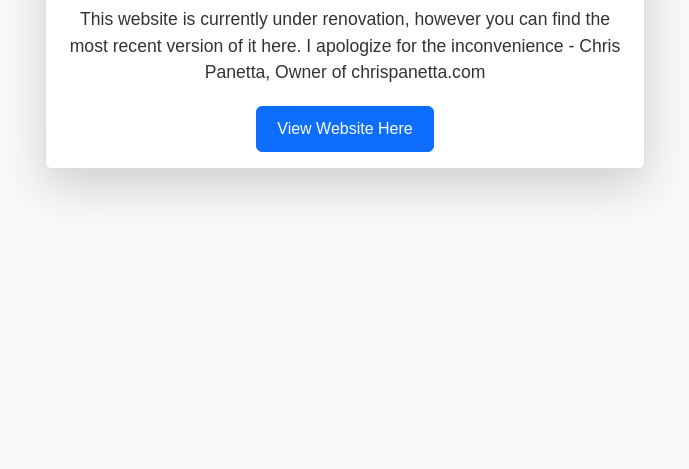
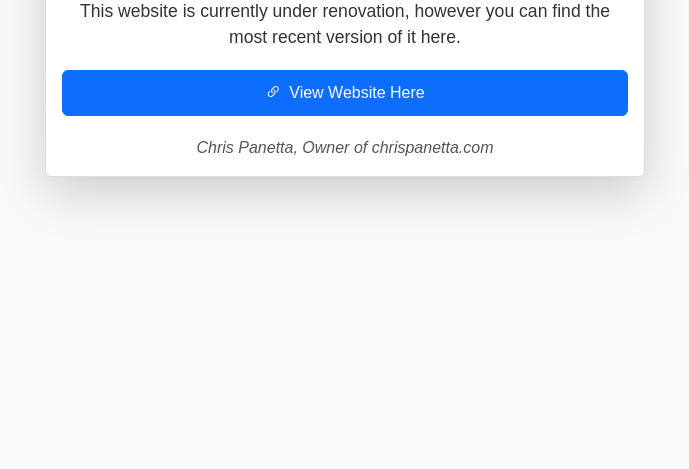
Before and after one commit to chrispan0/chrispanetta.com, a plain HTML site: page index.html in a window 1280 px wide. Shown: the part 331-800 px from the top of the page, without its empty margins (295-984 px from the left). Drawn offline with nearby package versions, Linux system fonts and the light colour scheme.

Commit message:
Update index.html

```diff
--- a/index.html
+++ b/index.html
@@ -39,16 +39,33 @@
         .btn-primary {
             font-size: 1rem;
             padding: 10px 20px;
+            display: flex;
+            align-items: center;
+            justify-content: center;
+        }
+        .btn-primary i {
+            margin-right: 8px;
+        }
+        .signature {
+            margin-top: 20px;
+            font-style: italic;
+            font-size: 1rem;
+            color: #555;
         }
     </style>
 </head>
 <body>
     <div class="container shadow-lg p-3 mb-5 bg-body rounded">
         <h1>Website Under Renovation</h1>
-        <p>This website is currently under renovation, however you can find the most recent version of it here. I apologize for the inconvenience - Chris Panetta, Owner of chrispanetta.com</p>
-        <a href="https://web.archive.org/web/20241128055939/https://chrispanetta.com/" target="_blank" class="btn btn-primary">View Website Here</a>
+        <p>This website is currently under renovation, however you can find the most recent version of it here.</p>
+        <a href="https://web.archive.org/web/20241128055939/https://chrispanetta.com/" target="_blank" class="btn btn-primary">
+            <i class="bi bi-link-45deg"></i> View Website Here
+        </a>
+        <div class="signature">Chris Panetta, Owner of chrispanetta.com</div>
     </div>
     <!-- Bootstrap JS -->
     <script src="https://cdn.jsdelivr.net/npm/bootstrap@5.3.0-alpha1/dist/js/bootstrap.bundle.min.js"></script>
+    <!-- Bootstrap Icons -->
+    <link href="https://cdn.jsdelivr.net/npm/bootstrap-icons/font/bootstrap-icons.css" rel="stylesheet">
 </body>
 </html>
```
